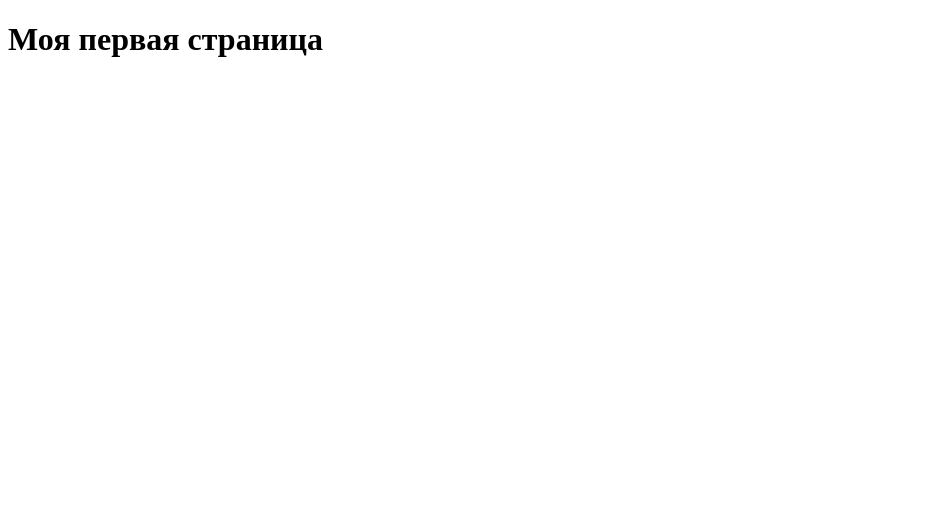
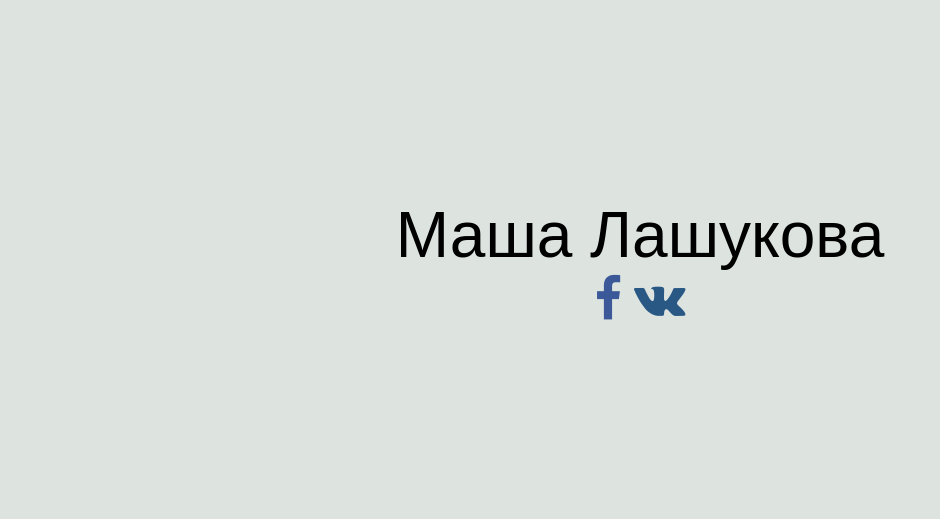
Before and after one commit to masha-lashukova/masha-lashukova.github.io, a plain HTML site: page index.html in a window 1280 px wide. Shown: the whole page, without its empty margins (0-940 px from the left). Drawn offline with Linux system fonts and the light colour scheme.

Commit message:
оформили первую версию сайта

```diff
--- a/index.html
+++ b/index.html
@@ -1,10 +1,21 @@
 <!DOCTYPE html>
 <html>
+
 <head>
   <meta charset="utf-8">
   <title>Маша Лашукова</title>
+  <link href="https://maxcdn.bootstrapcdn.com/font-awesome/4.7.0/css/font-awesome.min.css" rel="stylesheet" integrity="sha384-wvfXpqpZZVQGK6TAh5PVlGOfQNHSoD2xbE+QkPxCAFlNEevoEH3Sl0sibVcOQVnN" crossorigin="anonymous">
+  <link rel="stylesheet" href="styles.css">
 </head>
+
 <body>
-       <h1>Моя первая страница</h1>
+  <div id="container">
+    <div id="name">Маша Лашукова</div>
+    <div id="social">
+      <a target="_blank" href="https://www.facebook.com/masha.lashukova"><i class="fa fa-facebook" aria-hidden="true"></i></a>
+      <a target="_blank" href="https://vk.com/lashukova_masha"><i class="fa fa-vk" aria-hidden="true"></i></a>
+    </div>
+  </div>
 </body>
+
 </html>
--- /dev/null
+++ b/styles.css
@@ -0,0 +1,27 @@
+body {
+  height: 100%;
+  background-color: #dde4e0;
+}
+
+#container {
+  padding: 15% 0;
+}
+
+#name {
+  font-size: 4em;
+  text-align: center;
+  font-family: sans-serif;
+}
+
+#social {
+  font-size: 3em;
+  text-align: center;
+}
+
+.fa-vk {
+  color: #2a5885;
+}
+
+.fa-facebook {
+  color: #3b5998;
+}
```
Lines whose indentation alone changed are shown as unchanged.
